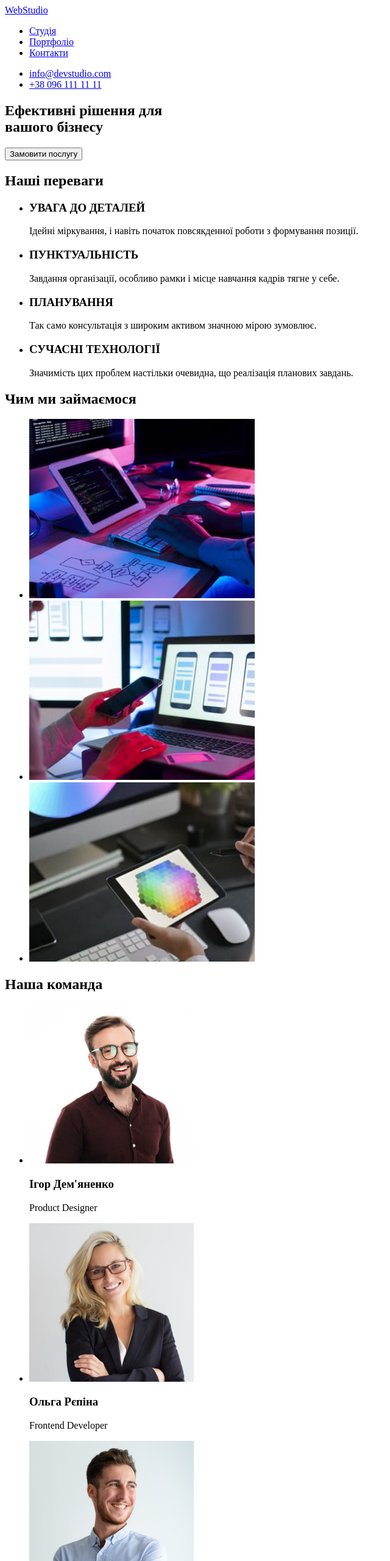
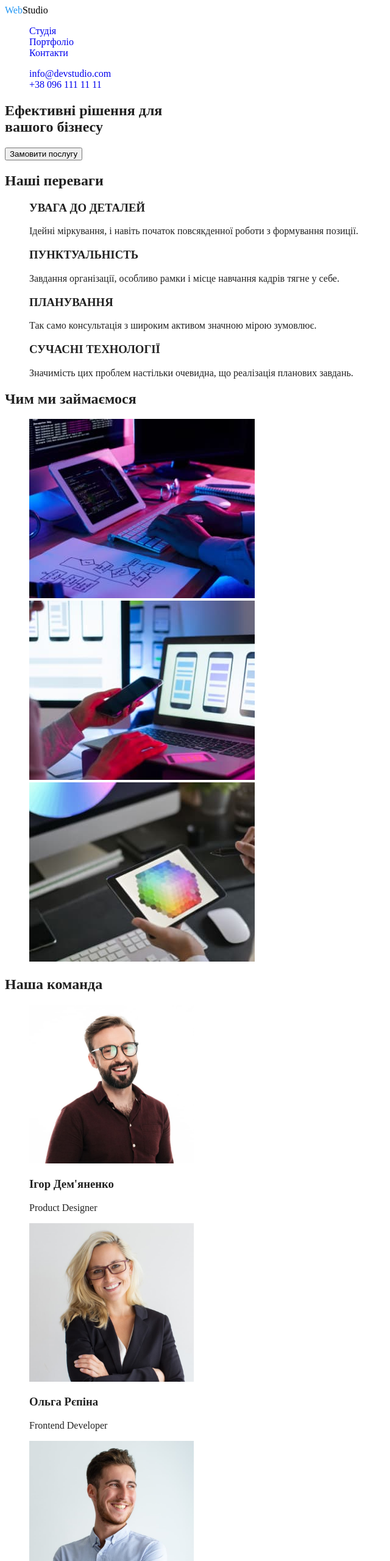
Before and after one commit to ZakiAlina/goit-markup-hw-02, a plain HTML site: page index.html in a window 1280 px wide. Shown: the top 2560 px of the page at 61% size, without its empty margins (0-640 px from the left). Drawn offline with Linux system fonts and the light colour scheme.

Commit message:
added basic styles

```diff
--- a/css/styles.css
+++ b/css/styles.css
@@ -21,3 +21,24 @@
     --footer-background-color:##2F303A;
     --header-line: #ECECEC;
 }
+
+body {
+    background-color: var(--background-color);
+    color: var(--title-color);
+}
+
+.list {
+    list-style: none;
+}
+
+.link {
+    text-decoration: none;
+}
+
+.logo {
+    color: var(--accent-color);
+}
+
+.dark-logo {
+    color: var(--dark-logo-color);
+}
--- a/index.html
+++ b/index.html
@@ -7,73 +7,75 @@
     <link rel="stylesheet" href="./css/styles.css" />
   </head>
   <body>
-    <header class="header">
-      <nav class="navigation">
-        <a href="/" class="logo">Web<span class="dark-logo">Studio</span></a>
-        <ul class="header-list">
-          <li class="header-item">
-            <a href="/" class="header-link">Студія</a>
+    <header>
+      <nav>
+        <a href="/" class="link logo"
+          >Web<span class="dark-logo">Studio</span></a
+        >
+        <ul class="list">
+          <li class="list">
+            <a href="/" class="link">Студія</a>
           </li>
-          <li class="header-item">
-            <a href="./portfolio.html" class="header-link">Портфоліо</a>
+          <li>
+            <a href="./portfolio.html" class="link">Портфоліо</a>
           </li>
-          <li class="header-item">
-            <a href="/" class="header-link">Контакти</a>
+          <li>
+            <a href="/" class="link">Контакти</a>
           </li>
         </ul>
       </nav>
-      <ul class="contact">
-        <li class="contact-item">
-          <a href="mailto:info@devstudio.com" class="contact-link"
+      <ul class="list">
+        <li>
+          <a href="mailto:info@devstudio.com" class="link"
             >info@devstudio.com</a
           >
         </li>
-        <li class="contact-item">
-          <a href="tel:+380961111111" class="contact-link">+38 096 111 11 11</a>
+        <li>
+          <a href="tel:+380961111111" class="link">+38 096 111 11 11</a>
         </li>
       </ul>
     </header>
     <main>
-      <section class="hero">
-        <h1 class="hero-title">Ефективні рішення для <br />вашого бізнесу</h1>
-        <button type="button" class="hero-btn">Замовити послугу</button>
+      <section>
+        <h1>Ефективні рішення для <br />вашого бізнесу</h1>
+        <button type="button">Замовити послугу</button>
       </section>
-      <section class="advantages">
-        <h2 class="title-hidden">Наші переваги</h2>
-        <ul class="advantages">
-          <li class="advantages-item">
-            <h3 class="advantages-item-title">УВАГА ДО ДЕТАЛЕЙ</h3>
-            <p class="advantages-etem-title">
+      <section>
+        <h2>Наші переваги</h2>
+        <ul class="list">
+          <li>
+            <h3>УВАГА ДО ДЕТАЛЕЙ</h3>
+            <p>
               Ідейні міркування, і навіть початок повсякденної роботи з
               формування позиції.
             </p>
           </li>
-          <li class="advantages-item">
-            <h3 class="advantages-item-title">ПУНКТУАЛЬНІСТЬ</h3>
-            <p class="advantages-etem-title">
+          <li>
+            <h3>ПУНКТУАЛЬНІСТЬ</h3>
+            <p>
               Завдання організації, особливо рамки і місце навчання кадрів тягне
               у себе.
             </p>
           </li>
-          <li class="advantages-item">
-            <h3 class="advantages-item-title">ПЛАНУВАННЯ</h3>
-            <p class="advantages-etem-title">
+          <li>
+            <h3>ПЛАНУВАННЯ</h3>
+            <p>
               Так само консультація з широким активом значною мірою зумовлює.
             </p>
           </li>
-          <li class="advantages-item">
-            <h3 class="advantages-item-title">СУЧАСНІ ТЕХНОЛОГІЇ</h3>
-            <p class="advantages-etem-title">
+          <li>
+            <h3>СУЧАСНІ ТЕХНОЛОГІЇ</h3>
+            <p>
               Значимість цих проблем настільки очевидна, що реалізація планових
               завдань.
             </p>
           </li>
         </ul>
       </section>
-      <section class="what-do-we-do">
-        <h2 class="section-title">Чим ми займаємося</h2>
-        <ul class="what-do-we-do-list">
-          <li class="images">
+      <section>
+        <h2>Чим ми займаємося</h2>
+        <ul class="list">
+          <li>
             <img
               src="./images/what-do-we-do-1.jpg"
               alt="Програміст працює за комп'ютером"
@@ -81,7 +83,7 @@
               height="294"
             />
           </li>
-          <li class="images">
+          <li>
             <img
               src="./images/what-do-we-do-2.jpg"
               alt="Дизайнери веб-інтерфейсу розробляють програми для смартфонів"
@@ -89,7 +91,7 @@
               height="294"
             />
           </li>
-          <li class="images">
+          <li>
             <img
               src="./images/what-do-we-do-3.jpg"
               alt="Художник веб-дизайнер із робочим графічним планшетом із вибором кольорів"
@@ -99,72 +101,70 @@
           </li>
         </ul>
       </section>
-      <section class="our-team">
-        <h2 class="section-title">Наша команда</h2>
-        <ul class="team-list">
-          <li class="team-item">
+      <section>
+        <h2>Наша команда</h2>
+        <ul class="list">
+          <li>
             <img
               src="./images/team-photo-product-designer.jpg"
               alt="Ігор Дем'яненко - Дизайнер продукту"
               width="270"
               height="260"
             />
-            <h3 class="team-item-title">Ігор Дем'яненко</h3>
-            <p class="team-item-description">Product Designer</p>
+            <h3>Ігор Дем'яненко</h3>
+            <p>Product Designer</p>
           </li>
-          <li class="team-item">
+          <li>
             <img
               src="./images/team-photo-frontent-developer.jpg"
               alt="Ольга Рєпіна - Розробник інтерфейсу"
               width="270"
               height="260"
             />
-            <h3 class="team-item-title">Ольга Рєпіна</h3>
-            <p class="team-item-description">Frontend Developer</p>
+            <h3>Ольга Рєпіна</h3>
+            <p>Frontend Developer</p>
           </li>
-          <li class="team-item">
+          <li>
             <img
               src="./images/team-photo-marketing.jpg"
               alt="Микола Тарасов - Маркетолог"
               width="270"
               height="260"
             />
-            <h3 class="team-item-title">Микола Тарасов</h3>
-            <p class="team-item-description">Marketing</p>
+            <h3>Микола Тарасов</h3>
+            <p>Marketing</p>
           </li>
-          <li class="team-item">
+          <li>
             <img
               src="./images/team-photo-ui-designer.jpg"
               alt="Михайло Єрмаков - Дизайнер інтерфейсу користувача"
               width="270"
               height="260"
             />
-            <h3 class="team-item-title">Михайло Єрмаков</h3>
-            <p class="team-item-description">UI Designer</p>
+            <h3>Михайло Єрмаков</h3>
+            <p>UI Designer</p>
           </li>
         </ul>
       </section>
     </main>
-    <footer class="footer">
-      <a href="/" class="footer-logo-link"
-        ><span class="blue-logo">Web</span>Studio</a
+    <footer>
+      <a href="/" class="link logo"
+        >Web<span class="white-logo">Studio</span></a
       >
       <address class="address">
-        <ul class="address-list">
-          <li class="address-item">
-            <a href="https://goo.gl/maps/1CCgBMhMhpkexp9j6" class="address-link"
+        <ul class="list">
+          <li>
+            <a href="https://goo.gl/maps/1CCgBMhMhpkexp9j6" class="link"
               >м. Київ, пр-т Лесі Українки, 26</a
             >
           </li>
-          <li class="address-item">
-            <a href="mailto:info@devstudio.com" class="address-item-link"
+          <li>
+            <a href="mailto:info@devstudio.com" class="link"
               >info@devstudio.com</a
             >
           </li>
-          <li class="address-item">
-            <a href="tel:+380961111111" class="address-item-link"
-              >+38 096 111 11 11</a
-            >
+          <li>
+            <a href="tel:+380961111111" class="link">+38 096 111 11 11</a>
           </li>
         </ul>
       </address>
```
